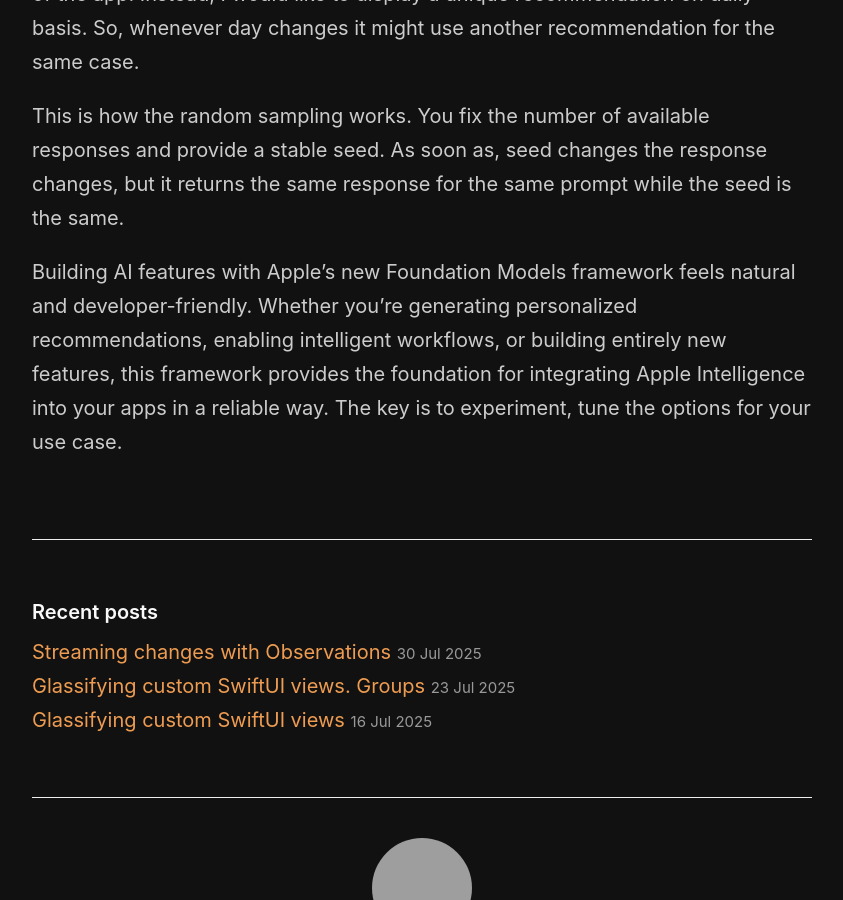
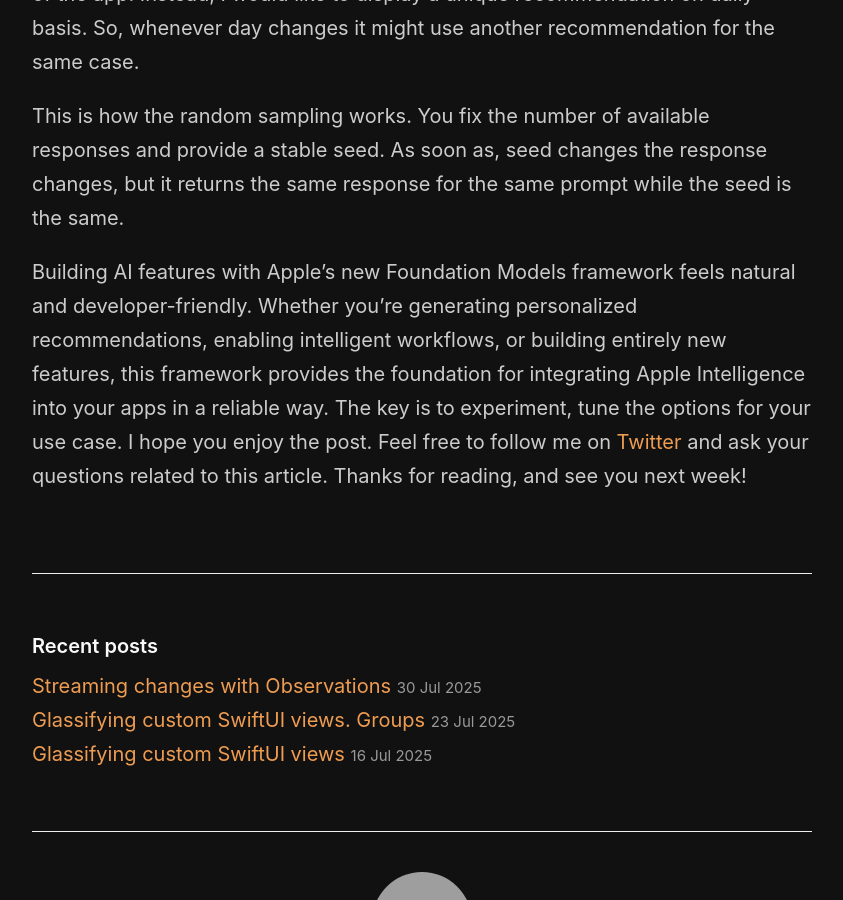
Before and after one commit to mecid/mecid.github.io, a Jekyll site: the page built from _posts/2025-08-19-building-ai-features-using-foundation-models.md, in a window 1280 px wide and 900 px high, scrolled down 3293 px. Shown: the whole window, without its empty margins (218-1061 px from the left). Built offline with Jekyll 4.4.1, drawn with Linux system fonts in a browser that asks for light colours; grey boxes are pictures that could not be loaded.

Commit message:
ai post conclusion tuned

```diff
--- a/_posts/2025-08-19-building-ai-features-using-foundation-models.md
+++ b/_posts/2025-08-19-building-ai-features-using-foundation-models.md
@@ -108,4 +108,4 @@ In my app, I don’t want to display different suggestions to the user on every
 
 This is how the random sampling works. You fix the number of available responses and provide a stable seed. As soon as, seed changes the response changes, but it returns the same response for the same prompt while the seed is the same.
 
-Building AI features with Apple’s new Foundation Models framework feels natural and developer-friendly. Whether you’re generating personalized recommendations, enabling intelligent workflows, or building entirely new features, this framework provides the foundation for integrating Apple Intelligence into your apps in a reliable way. The key is to experiment, tune the options for your use case.
+Building AI features with Apple’s new Foundation Models framework feels natural and developer-friendly. Whether you’re generating personalized recommendations, enabling intelligent workflows, or building entirely new features, this framework provides the foundation for integrating Apple Intelligence into your apps in a reliable way. The key is to experiment, tune the options for your use case. I hope you enjoy the post. Feel free to follow me on [Twitter](https://twitter.com/mecid) and ask your questions related to this article. Thanks for reading, and see you next week!
```
